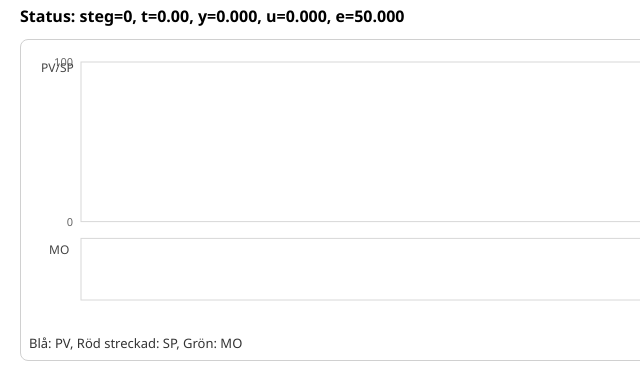
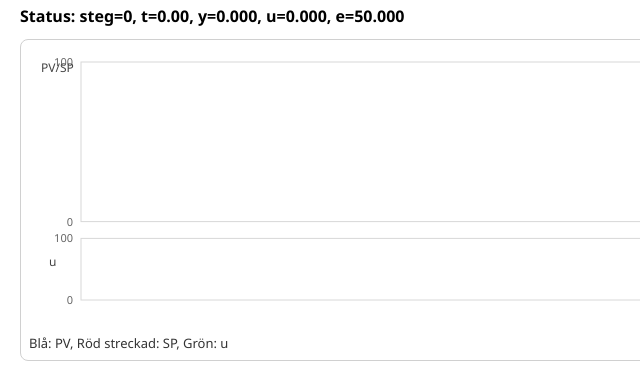
Before and after one commit to PeMan68/PID-simulator, a plain HTML site: page apps/web-standalone/index.html in a window 1280 px wide. Shown: the part 369-740 px from the top of the page, 0-640 px from the left. Drawn offline with Linux system fonts and the light colour scheme.

Commit message:
fix: byt MO till u, lägg till u-axel skalering, fixa överlappning (standalone)

```diff
--- a/apps/web-standalone/app.js
+++ b/apps/web-standalone/app.js
@@ -193,10 +193,17 @@ function drawChart() {
   ctx.clearRect(0, 0, w, h); ctx.fillStyle = "#fff"; ctx.fillRect(0, 0, w, h);
   ctx.strokeStyle = "#d8d8d8"; ctx.strokeRect(pad.left, pad.top, w - pad.left - pad.right, h * 0.62 - pad.top); ctx.strokeRect(pad.left, h * 0.68, w - pad.left - pad.right, h - pad.bottom - h * 0.68);
 
-  // Y-axel etiketter
+  // Y-axel etiketter för PV/SP
   ctx.fillStyle = "#666"; ctx.font = "11px Segoe UI"; ctx.textAlign = "right";
   ctx.fillText("100", pad.left - 8, yScaleTop(100) + 4);
   ctx.fillText("0", pad.left - 8, yScaleTop(0) + 4);
+
+  // Y-axel etiketter för u (nedre grafen)
+  const uScaleTop = h * 0.68;
+  const uScaleBot = h - pad.bottom;
+  const uRangeHeight = uScaleBot - uScaleTop;
+  ctx.fillText("100", pad.left - 8, uScaleTop + (1 - 100 / (uMax - uMin || 1)) * uRangeHeight + 4);
+  ctx.fillText("0", pad.left - 8, uScaleTop + (1 - 0 / (uMax - uMin || 1)) * uRangeHeight + 4);
 
   // Hystersgränser för on/off
   if (sim.scenario.controller.mode === "onoff") {
@@ -211,7 +218,7 @@ function drawChart() {
   }
 
   ctx.fillStyle = "#444"; ctx.font = "12px Segoe UI"; ctx.textAlign = "left";
-  ctx.fillText("PV/SP", 12, 24); ctx.fillText("MO", 20, h * 0.68 + 16);
+  ctx.fillText("PV/SP", 12, 24); ctx.fillText("u", 20, h * 0.68 + 28);
   drawSeries(ctx, t.map((tv, i) => ({ x: xScale(tv), y: yScaleTop(y[i]) })), "#1266f1", false);
   drawSeries(ctx, t.map((tv, i) => ({ x: xScale(tv), y: yScaleTop(sp[i]) })), "#d64545", true);
   drawSeries(ctx, t.map((tv, i) => ({ x: xScale(tv), y: yScaleBot(u[i]) })), "#2f9e44", false);
--- a/apps/web-standalone/index.html
+++ b/apps/web-standalone/index.html
@@ -55,7 +55,7 @@
 
   <div id="chartWrap">
     <canvas id="chart" width="980" height="280"></canvas>
-    <div class="legend">Blå: PV, Röd streckad: SP, Grön: MO</div>
+    <div class="legend">Blå: PV, Röd streckad: SP, Grön: u</div>
   </div>
 
   <div id="learnWrap">
```
